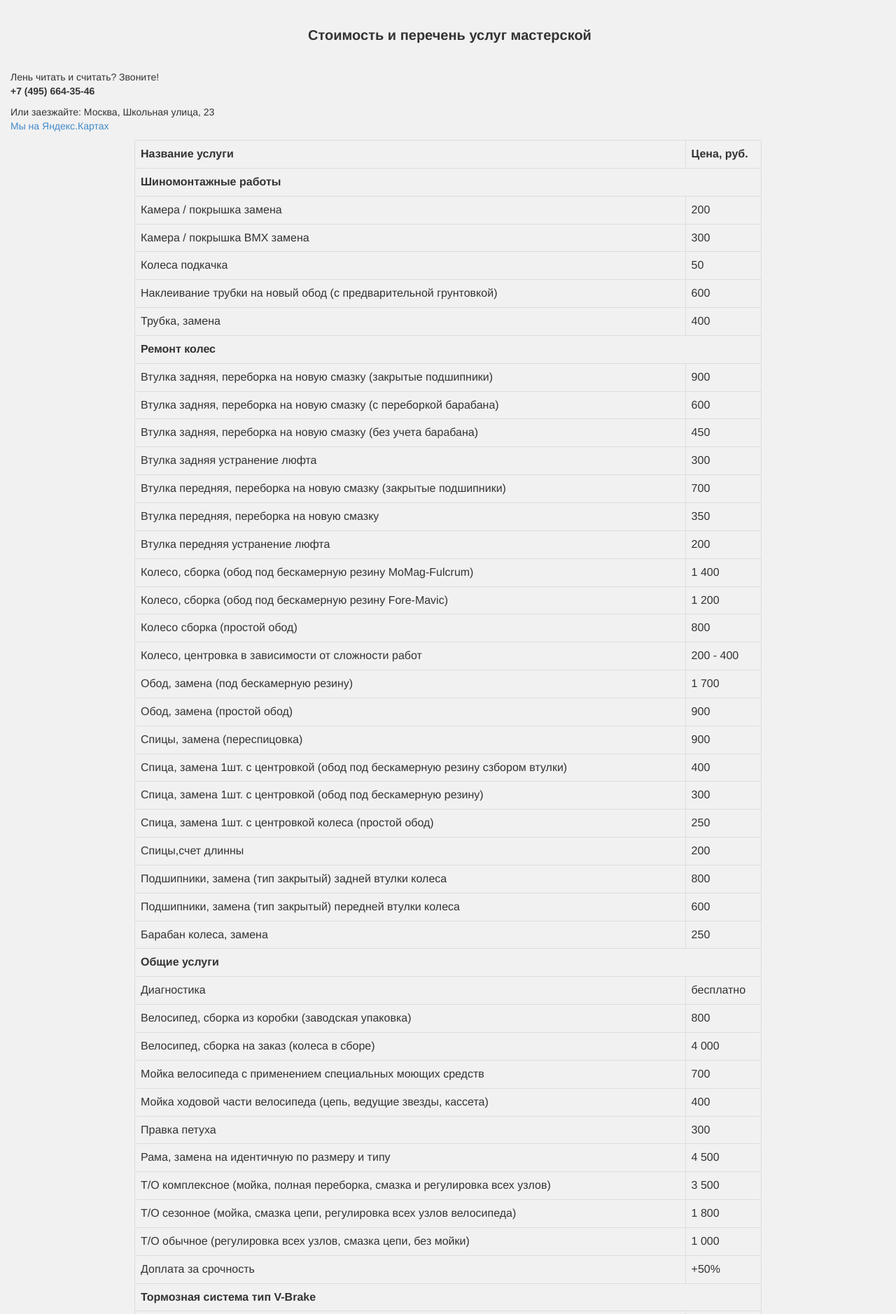
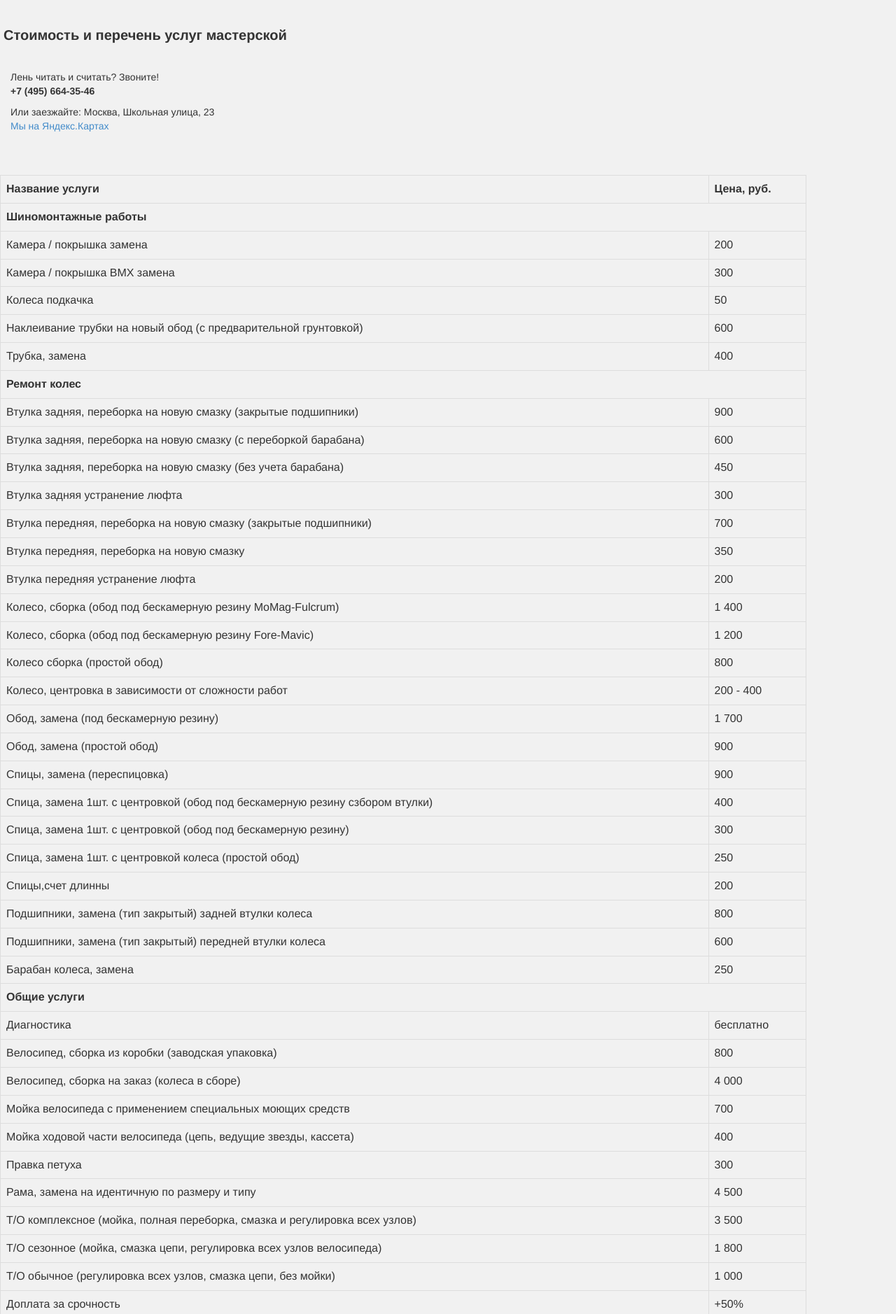
Before and after one commit to gulkinnos/veloservis, a PHP site: page /prices.php in a window 1280 px wide. Shown: the part 52-1930 px from the top of the page at 70% size. Run offline with PHP 8.4, Linux system fonts and the light colour scheme.

Commit message:
Выравниваем таблицу с ценами

```diff
--- a/prices.php
+++ b/prices.php
@@ -41,7 +41,7 @@
                 </div>
             </nav>
         </div>
-        <h1 align="center">Стоимость и перечень услуг мастерской</h1>
+        <h1 align="left">Стоимость и перечень услуг мастерской</h1>
         <div class="col-xs-12 info-block">
             <div>
                 <p>Лень читать и считать? Звоните!<br>
@@ -53,7 +53,7 @@
                 </p>
             </div>
         </div>
-        <table style="max-width: 70%; margin: 50px auto;" class="table table-bordered">
+        <table align="left" style="max-width: 90%; margin: 50px auto;" class="table table-bordered table-hover">
             <tbody>
                 <tr>
                     <th>Название услуги
```
